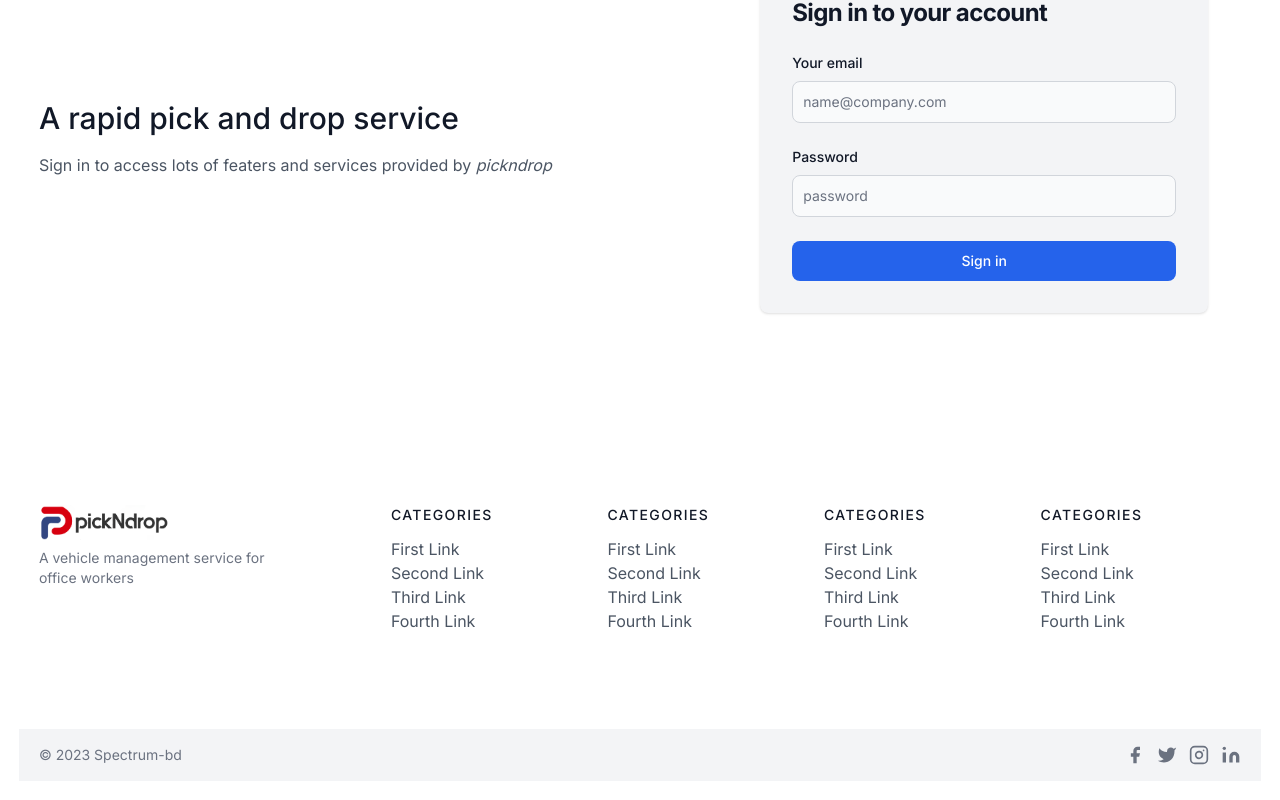
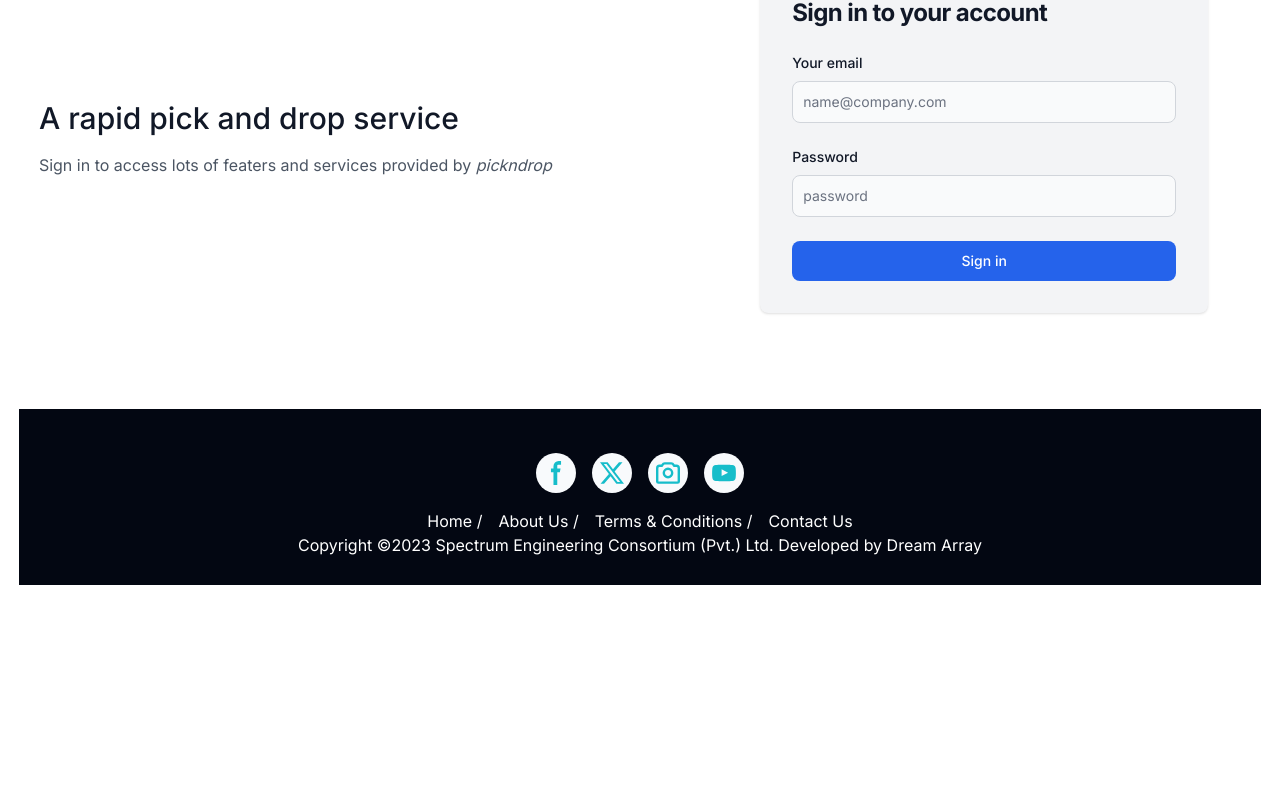
Before and after one commit to sajid73/pickndrop-client, a Next.js app: page /signin in a window 1280 px wide. Shown: the part 218-1018 px from the top of the page. After the commit the page ends 822 px from the top, so only its background shows below. Built offline with nearby package versions, Linux system fonts and the light colour scheme.

Commit message:
footer updated

```diff
--- a/app/components/Footer.jsx
+++ b/app/components/Footer.jsx
@@ -4,113 +4,33 @@ import React from 'react'
 
 export default function Footer() {
     return (
-        <footer className="text-gray-600 body-font">
-            <div className="container px-5 py-24 mx-auto flex md:items-center lg:items-start md:flex-row md:flex-nowrap flex-wrap flex-col">
-                <div className="w-64 flex-shrink-0 md:mx-0 mx-auto text-center md:text-left">
-                    <Link href="/" className="flex items-center">
-                        <Image width={130} height={50} src="/pickndrop.png" alt='logo' />
-                    </Link>
-                    <p className="mt-2 text-sm text-gray-500">A vehicle management service for office workers</p>
+        <footer className="body-font bg-gray-950 text-white text-center">
+            <div className="py-7">
+                <div className="social_links py-4">
+                    <ul className="flex flex-wrap justify-center">
+                        <a href="/#" target="_blank" rel="noopener noreferrer"><li className="bg-slate-50 rounded-full p-2 mx-2"><svg className="w-6 h-6 text-teal-400 dark:text-white" aria-hidden="true" xmlns="/#www.w3.org/2000/svg" fill="currentColor" viewBox="0 0 8 19">
+                            <path fill-rule="evenodd" d="M6.135 3H8V0H6.135a4.147 4.147 0 0 0-4.142 4.142V6H0v3h2v9.938h3V9h2.021l.592-3H5V3.591A.6.6 0 0 1 5.592 3h.543Z" clip-rule="evenodd" />
+                        </svg></li></a>
+                        <a href="/#" target="_blank" rel="noopener noreferrer"><li className="bg-slate-50 rounded-full p-2 mx-2"><svg class="w-6 h-6 text-teal-400 dark:text-white" aria-hidden="true" xmlns="/#www.w3.org/2000/svg" fill="none" viewBox="0 0 20 20">
+                            <path fill="currentColor" d="M12.186 8.672 18.743.947h-2.927l-5.005 5.9-4.44-5.9H0l7.434 9.876-6.986 8.23h2.927l5.434-6.4 4.82 6.4H20L12.186 8.672Zm-2.267 2.671L8.544 9.515 3.2 2.42h2.2l4.312 5.719 1.375 1.828 5.731 7.613h-2.2l-4.699-6.237Z" />
+                        </svg>
+                        </li></a>
+                        <a href="/#" target="_blank" rel="noopener noreferrer"><li className="bg-slate-50 rounded-full p-2 mx-2"><svg class="w-6 h-6 text-teal-400 dark:text-white" aria-hidden="true" xmlns="/#www.w3.org/2000/svg" fill="none" viewBox="0 0 20 18">
+                            <path stroke="currentColor" strokeLinecap="round" strokeLinejoin="round" strokeWidth="2" d="M10 12.5a3.5 3.5 0 1 0 0-7 3.5 3.5 0 0 0 0 7Z" />
+                            <path stroke="currentColor" strokeLinecap="round" strokeLinejoin="round" strokeWidth="2" d="M17 3h-2l-.447-.894A2 2 0 0 0 12.764 1H7.236a2 2 0 0 0-1.789 1.106L5 3H3a2 2 0 0 0-2 2v11a1 1 0 0 0 1 1h16a1 1 0 0 0 1-1V5a2 2 0 0 0-2-2Z" />
+                        </svg></li></a>
+                        <a href="/#" target="_blank" rel="noopener noreferrer"><li className="bg-slate-50 rounded-full p-2 mx-2"><svg class="w-6 h-6 text-teal-400 dark:text-white" aria-hidden="true" xmlns="/#www.w3.org/2000/svg" fill="currentColor" viewBox="0 0 20 14">
+                            <path fill-rule="evenodd" d="M19.7 3.037a4.26 4.26 0 0 0-.789-1.964 2.84 2.84 0 0 0-1.984-.84c-2.767-.2-6.926-.2-6.926-.2s-4.157 0-6.928.2a2.836 2.836 0 0 0-1.983.84A4.225 4.225 0 0 0 .3 3.038a30.148 30.148 0 0 0-.2 3.206v1.5c.01 1.071.076 2.142.2 3.206.094.712.363 1.39.784 1.972.604.536 1.38.837 2.187.848 1.583.15 6.731.2 6.731.2s4.161 0 6.928-.2a2.844 2.844 0 0 0 1.985-.84 4.27 4.27 0 0 0 .787-1.965c.124-1.064.19-2.135.2-3.206V6.243a30.672 30.672 0 0 0-.202-3.206ZM8.008 9.59V3.97l5.4 2.819-5.4 2.8Z" clip-rule="evenodd" />
+                        </svg></li></a>
+                    </ul>
                 </div>
-                <div className="flex-grow flex flex-wrap md:pl-20 -mb-10 md:mt-0 mt-10 md:text-left text-center">
-                    <div className="lg:w-1/4 md:w-1/2 w-full px-4">
-                        <h2 className="title-font font-medium text-gray-900 tracking-widest text-sm mb-3">CATEGORIES</h2>
-                        <nav className="list-none mb-10">
-                            <li>
-                                <a className="text-gray-600 hover:text-gray-800">First Link</a>
-                            </li>
-                            <li>
-                                <a className="text-gray-600 hover:text-gray-800">Second Link</a>
-                            </li>
-                            <li>
-                                <a className="text-gray-600 hover:text-gray-800">Third Link</a>
-                            </li>
-                            <li>
-                                <a className="text-gray-600 hover:text-gray-800">Fourth Link</a>
-                            </li>
-                        </nav>
-                    </div>
-                    <div className="lg:w-1/4 md:w-1/2 w-full px-4">
-                        <h2 className="title-font font-medium text-gray-900 tracking-widest text-sm mb-3">CATEGORIES</h2>
-                        <nav className="list-none mb-10">
-                            <li>
-                                <a className="text-gray-600 hover:text-gray-800">First Link</a>
-                            </li>
-                            <li>
-                                <a className="text-gray-600 hover:text-gray-800">Second Link</a>
-                            </li>
-                            <li>
-                                <a className="text-gray-600 hover:text-gray-800">Third Link</a>
-                            </li>
-                            <li>
-                                <a className="text-gray-600 hover:text-gray-800">Fourth Link</a>
-                            </li>
-                        </nav>
-                    </div>
-                    <div className="lg:w-1/4 md:w-1/2 w-full px-4">
-                        <h2 className="title-font font-medium text-gray-900 tracking-widest text-sm mb-3">CATEGORIES</h2>
-                        <nav className="list-none mb-10">
-                            <li>
-                                <a className="text-gray-600 hover:text-gray-800">First Link</a>
-                            </li>
-                            <li>
-                                <a className="text-gray-600 hover:text-gray-800">Second Link</a>
-                            </li>
-                            <li>
-                                <a className="text-gray-600 hover:text-gray-800">Third Link</a>
-                            </li>
-                            <li>
-                                <a className="text-gray-600 hover:text-gray-800">Fourth Link</a>
-                            </li>
-                        </nav>
-                    </div>
-                    <div className="lg:w-1/4 md:w-1/2 w-full px-4">
-                        <h2 className="title-font font-medium text-gray-900 tracking-widest text-sm mb-3">CATEGORIES</h2>
-                        <nav className="list-none mb-10">
-                            <li>
-                                <a className="text-gray-600 hover:text-gray-800">First Link</a>
-                            </li>
-                            <li>
-                                <a className="text-gray-600 hover:text-gray-800">Second Link</a>
-                            </li>
-                            <li>
-                                <a className="text-gray-600 hover:text-gray-800">Third Link</a>
-                            </li>
-                            <li>
-                                <a className="text-gray-600 hover:text-gray-800">Fourth Link</a>
-                            </li>
-                        </nav>
-                    </div>
-                </div>
-            </div>
-            <div className="bg-gray-100">
-                <div className="container mx-auto py-4 px-5 flex flex-wrap flex-col sm:flex-row">
-                    <p className="text-gray-500 text-sm text-center sm:text-left">© 2023 Spectrum-bd</p>
-                    <span className="inline-flex sm:ml-auto sm:mt-0 mt-2 justify-center sm:justify-start">
-                        <a className="text-gray-500">
-                            <svg fill="currentColor" strokeLinecap="round" strokeLinejoin="round" strokeWidth="2" className="w-5 h-5" viewBox="0 0 24 24">
-                                <path d="M18 2h-3a5 5 0 00-5 5v3H7v4h3v8h4v-8h3l1-4h-4V7a1 1 0 011-1h3z"></path>
-                            </svg>
-                        </a>
-                        <a className="ml-3 text-gray-500">
-                            <svg fill="currentColor" strokeLinecap="round" strokeLinejoin="round" strokeWidth="2" className="w-5 h-5" viewBox="0 0 24 24">
-                                <path d="M23 3a10.9 10.9 0 01-3.14 1.53 4.48 4.48 0 00-7.86 3v1A10.66 10.66 0 013 4s-4 9 5 13a11.64 11.64 0 01-7 2c9 5 20 0 20-11.5a4.5 4.5 0 00-.08-.83A7.72 7.72 0 0023 3z"></path>
-                            </svg>
-                        </a>
-                        <a className="ml-3 text-gray-500">
-                            <svg fill="none" stroke="currentColor" strokeLinecap="round" strokeLinejoin="round" strokeWidth="2" className="w-5 h-5" viewBox="0 0 24 24">
-                                <rect width="20" height="20" x="2" y="2" rx="5" ry="5"></rect>
-                                <path d="M16 11.37A4 4 0 1112.63 8 4 4 0 0116 11.37zm1.5-4.87h.01"></path>
-                            </svg>
-                        </a>
-                        <a className="ml-3 text-gray-500">
-                            <svg fill="currentColor" stroke="currentColor" strokeLinecap="round" strokeLinejoin="round" strokeWidth="0" className="w-5 h-5" viewBox="0 0 24 24">
-                                <path stroke="none" d="M16 8a6 6 0 016 6v7h-4v-7a2 2 0 00-2-2 2 2 0 00-2 2v7h-4v-7a6 6 0 016-6zM2 9h4v12H2z"></path>
-                                <circle cx="4" cy="4" r="2" stroke="none"></circle>
-                            </svg>
-                        </a>
-                    </span>
-                </div>
+                <ul className="flex justify-center">
+                    <a href="/#" target="_blank" rel="noopener noreferrer"><li className="mx-2">Home /</li></a>
+                    <a href="/#" target="_blank" rel="noopener noreferrer"><li className="mx-2">About Us /</li></a>
+                    <a href="/#" target="_blank" rel="noopener noreferrer"><li className="mx-2">Terms & Conditions /</li></a>
+                    <a href="/#" target="_blank" rel="noopener noreferrer"><li className="mx-2">Contact Us</li></a>
+                </ul>
+                <p>Copyright ©2023 Spectrum Engineering Consortium (Pvt.) Ltd. Developed by <a target="_blank" href={"https://dreamarray.com/"}>Dream Array</a></p>
             </div>
         </footer>
     )
```
